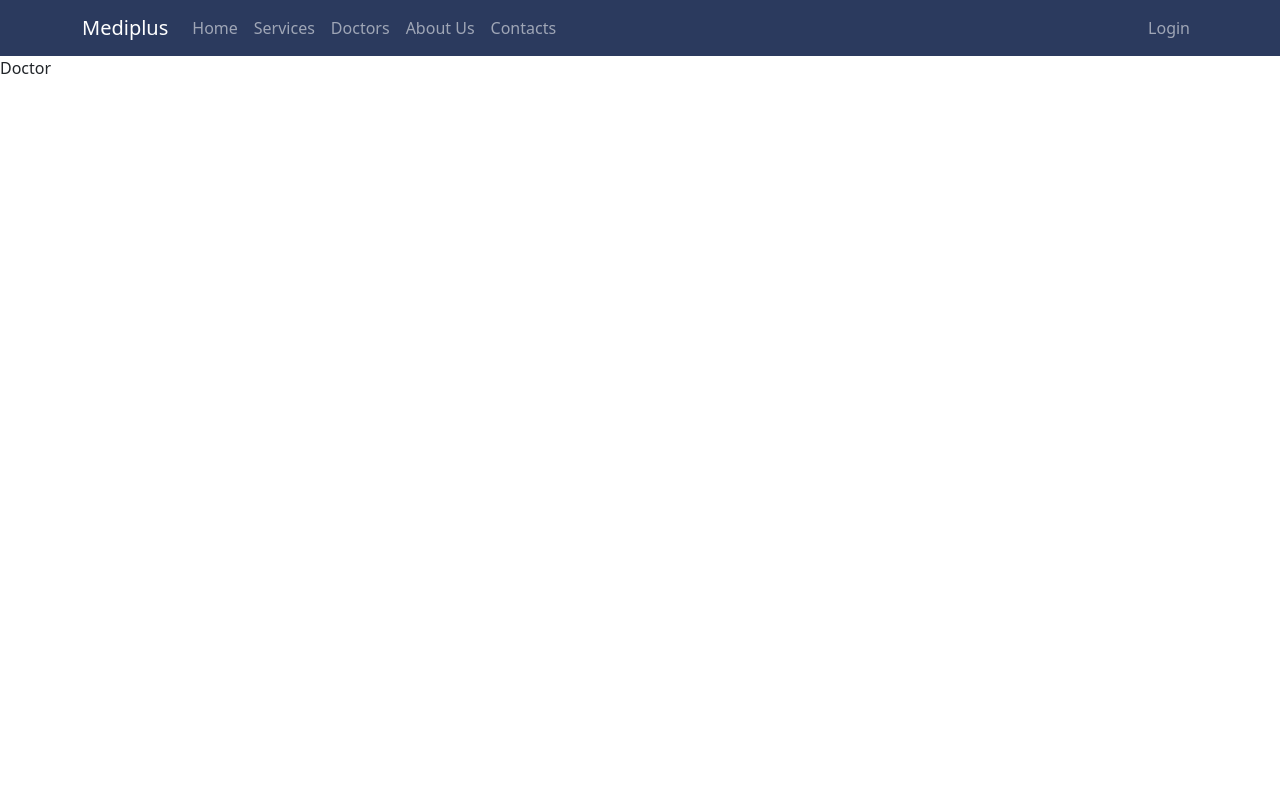
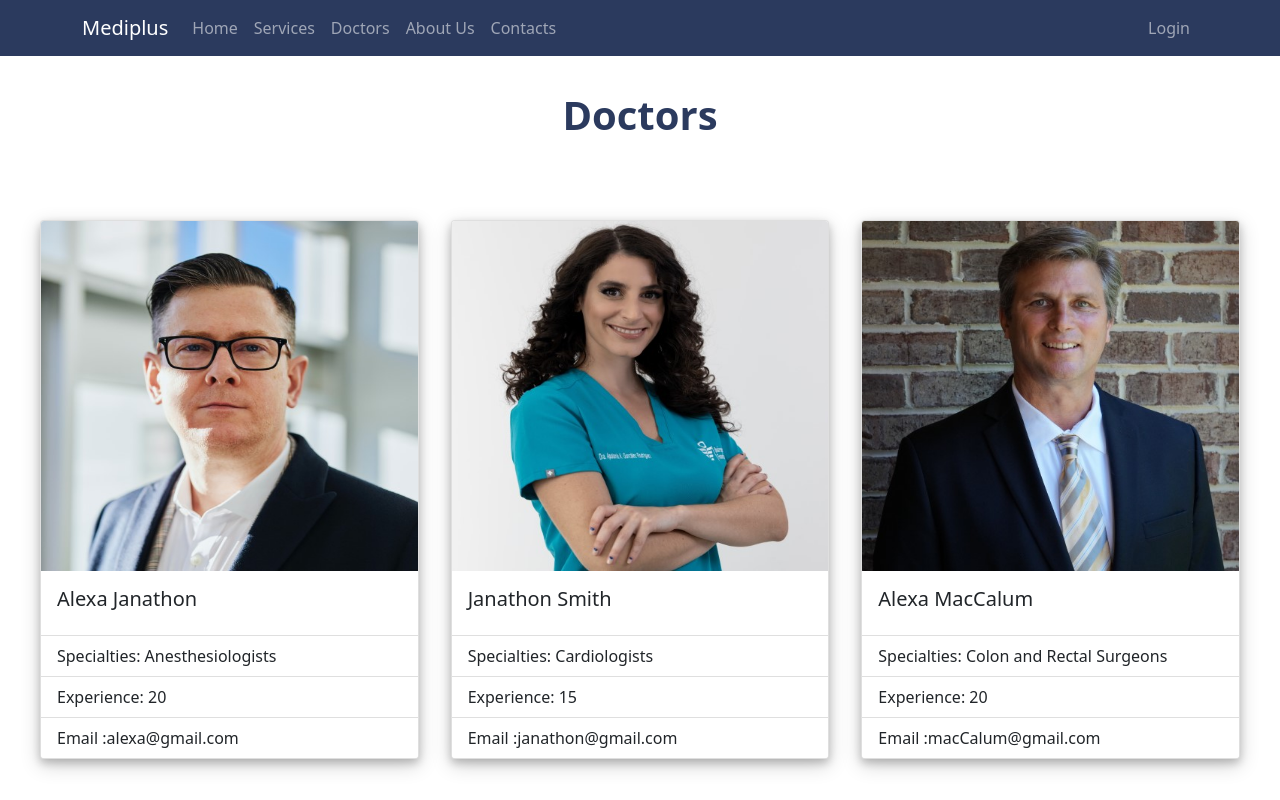
Before and after one commit to mdsajedul/mediplus, a React (Create React App) app: page /doctors in a window 1280 px wide. Shown: the top 800 px of the page. Built offline with nearby package versions, Linux system fonts and the light colour scheme; no server answers.

Commit message:
doctor component added

```diff
--- a/src/App.js
+++ b/src/App.js
@@ -4,7 +4,6 @@ import 'bootstrap/dist/css/bootstrap.min.css';
 import {BrowserRouter as Router, Switch, Route} from 'react-router-dom';
 import Header from './Pages/Shared/Header/Header';
 import Home from './Pages/Home/Home/Home';
-import Doctor from './Pages/Doctors/Doctor';
 import AboutUs from './Pages/AboutUs/AboutUs';
 import Contacts from './Pages/Contacts/Contacts';
 import NotFound from './Pages/NotFound/NotFound';
@@ -12,6 +11,7 @@ import Login from './Pages/Login/Login/Login';
 import AuthProvider from './AuthProvider/AuthProvider';
 import ServiceDetail from './Pages/Home/ServiceDetail/ServiceDetail';
 import PrivateRoute from './Pages/Login/PrivateRoute/PrivateRoute';
+import Doctors from './Pages/Doctors/Doctors';
 
 function App() {
   return (
@@ -30,7 +30,7 @@ function App() {
                       <Login></Login>
                   </Route>
                   <Route path="/doctors">
-                      <Doctor></Doctor>
+                      <Doctors></Doctors>
                   </Route>
                   <Route path="/about">
                       <AboutUs></AboutUs>
--- /dev/null
+++ b/src/Hooks/useDoctors.js
@@ -0,0 +1,13 @@
+import { useEffect, useState } from "react"
+
+const useDoctors = () =>{
+    const [doctors,setDoctors] = useState([]);
+
+    useEffect(()=>{
+        fetch("/doctors.json")
+        .then(res=>res.json())
+        .then(data=>setDoctors(data))
+    },[])
+   return [doctors,setDoctors]
+}
+export default useDoctors;
--- /dev/null
+++ b/src/Pages/Doctor/Doctor.js
@@ -0,0 +1,24 @@
+import React from 'react';
+import './doctor.css';
+
+const Doctor = ({doctor}) => {
+    const {name,experience,specialties,email,img} = doctor;
+    console.log(specialties)
+    return (
+        <div className="col-lg-4 p-3 ">
+           <div className="card card-style" >
+                <img src={img} className="card-img-top" alt="..."/>
+                <div className="card-body">
+               <h5 className="card-title">{name}</h5>
+           </div>
+           <ul className="list-group list-group-flush">
+                <li className="list-group-item">Specialties: {specialties}</li>
+                <li className="list-group-item">Experience: {experience}</li>
+                <li className="list-group-item">Email :{email}</li>
+            </ul>
+           </div>
+
+        </div>
+    );
+};
+export default Doctor;
--- /dev/null
+++ b/src/Pages/Doctor/doctor.css
@@ -0,0 +1,7 @@
+.card-style{
+    box-shadow: 0 4px 8px 0 rgba(0, 0, 0, 0.2), 0 6px 20px 0 rgba(0, 0, 0, 0.19);
+
+}
+.card-style img{
+    height: 350px;
+}
--- a/src/Pages/Doctors/Doctor.js
+++ /dev/null
@@ -1,11 +0,0 @@
-import React from 'react';
-
-const Doctor = () => {
-    return (
-        <div>
-            Doctor
-        </div>
-    );
-};
-
-export default Doctor;
--- /dev/null
+++ b/src/Pages/Doctors/Doctors.js
@@ -0,0 +1,28 @@
+import React from 'react';
+import useDoctors from '../../Hooks/useDoctors';
+import Doctor from '../Doctor/Doctor';
+import './doctors.css';
+
+const Doctors = () => {
+    const [doctors] = useDoctors();
+
+    return (
+        <div>
+            <div className="doctors-header">
+                <h1>Doctors</h1>
+            </div>
+            <div>
+                <div className="row px-4 my-4 gx-0 gy-4">
+                    {
+                        doctors.map(doctor=><Doctor
+                            key={doctor.name}
+                            doctor={doctor}
+                            ></Doctor>)
+                    }
+                </div>
+            </div>
+        </div>
+    );
+};
+
+export default Doctors;
--- /dev/null
+++ b/src/Pages/Doctors/doctors.css
@@ -0,0 +1,9 @@
+.doctors-header{
+    padding-top: 35px;
+    height: 100px;
+    text-align: center;
+    color: #2B3A5E;
+}
+.doctors-header h1{
+    font-weight: 900;
+}
```
Also changed, not shown: public/doctors.JSON (+10 -10 lines).
